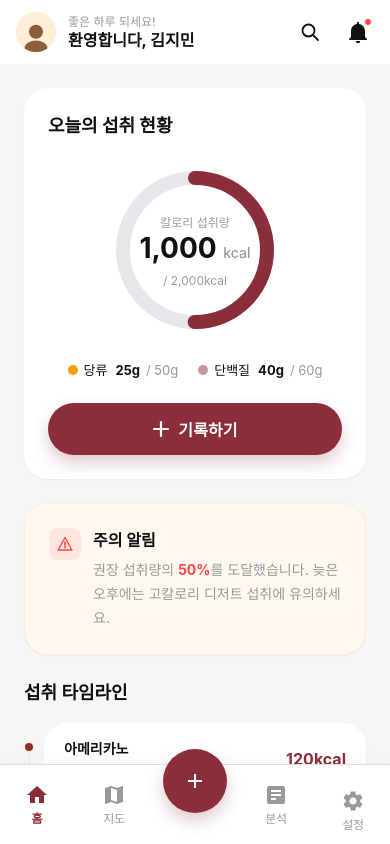
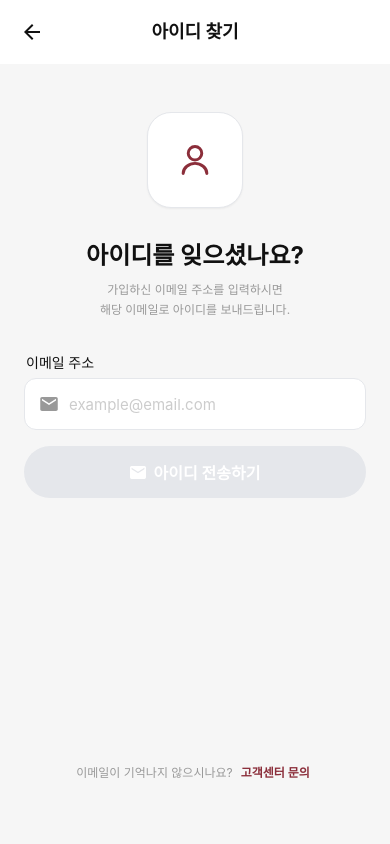
Before and after one commit to jungyihwan03/UP, a React Native app: screen / in a window 390 px wide. Built offline with nearby package versions, Linux system fonts and the light colour scheme; no server answers.

Commit message:
홈 화면 상단, 하단 위치 수정

```diff
--- a/App.tsx
+++ b/App.tsx
@@ -20,14 +20,14 @@ export default function App() {
     <SafeAreaProvider style={{ flex: 1 }}>
       {/* 🌟 진짜 방패막(SafeAreaView)을 여기에 칩니다! */}
       {/* edges 속성으로 위(top), 아래(bottom) 모두 보호하라고 확실히 알려줍니다. edges={['top', 'bottom']}*/}
-      <SafeAreaView style={{ flex: 1, backgroundColor: '#FFFFFF' }}>
+      <SafeAreaView style={{ flex: 1 }} edges={['top', 'bottom']}>
 
         {/* <Login /> */}
         {/* <SignUp /> */}
         {/* <FindPassword /> */}
-        {/* <FindId /> */}
+        <FindId />
         {/* <BasicInfo /> */}
-        <HomeScreen />
+        {/* <HomeScreen /> */}
         {/* <SearchScreen /> */}
         {/* <BrandSelectScreen /> */}
         {/* <MenuDetailScreen /> */}
--- a/src/screens/HomeScreen.tsx
+++ b/src/screens/HomeScreen.tsx
@@ -26,7 +26,7 @@ export default function HomeScreen() {
 
   return (
     // edges={['top', 'left', 'right']} 를 통해 기기 상단(노치 등) 영역을 자동으로 띄워줍니다.
-    <SafeAreaView style={styles.safeArea} edges={['top', 'left', 'right']}>
+    <View style={styles.safeArea}>
       {/* 🌟 기기 상태바(시간, 배터리 등)를 어두운 색으로 표시 */}
       <StatusBar style="dark" />
 
@@ -106,7 +106,7 @@ export default function HomeScreen() {
 
         <BottomNavBar activeTab="홈"/>
       </View>
-    </SafeAreaView>
+    </View>
   );
 }
 
```
